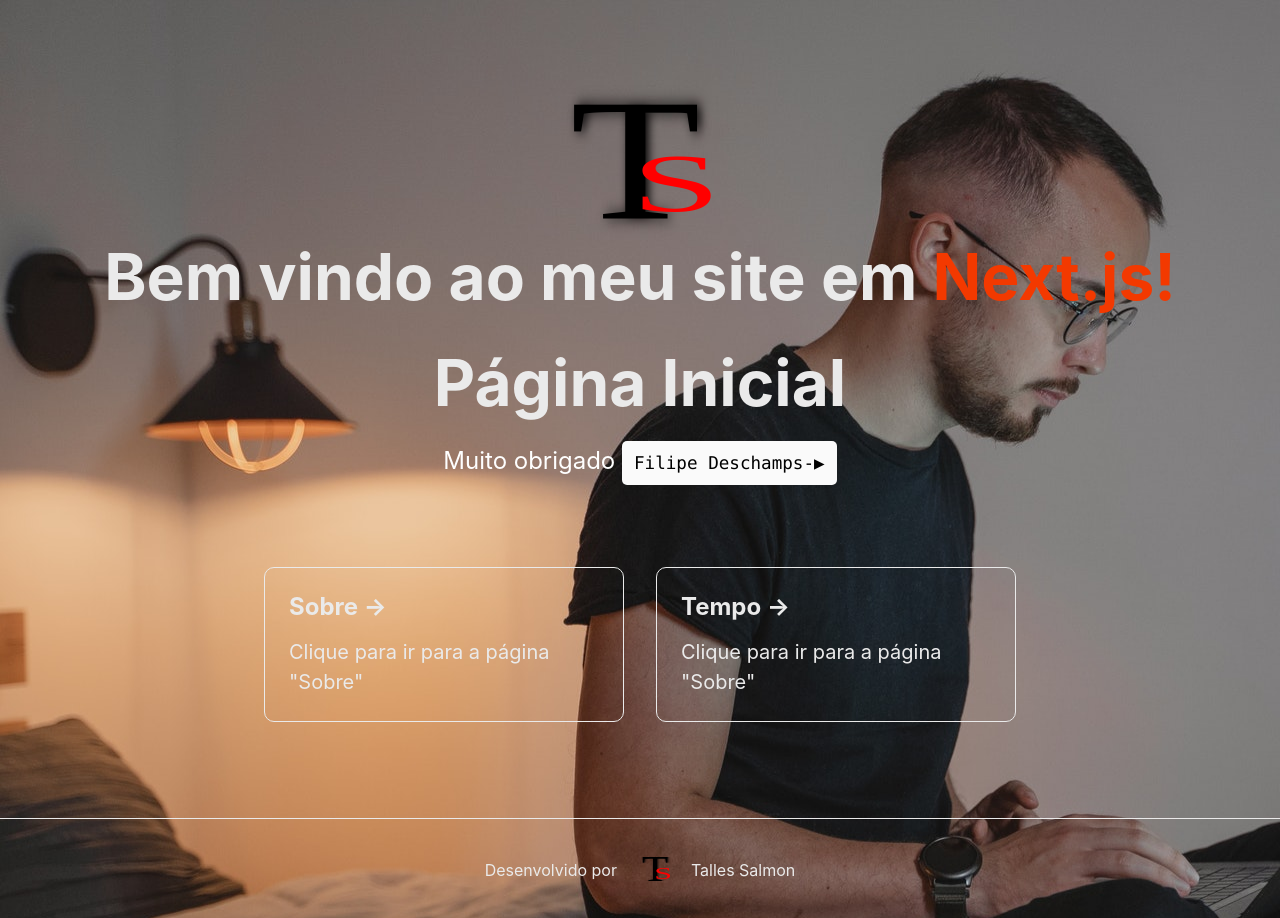
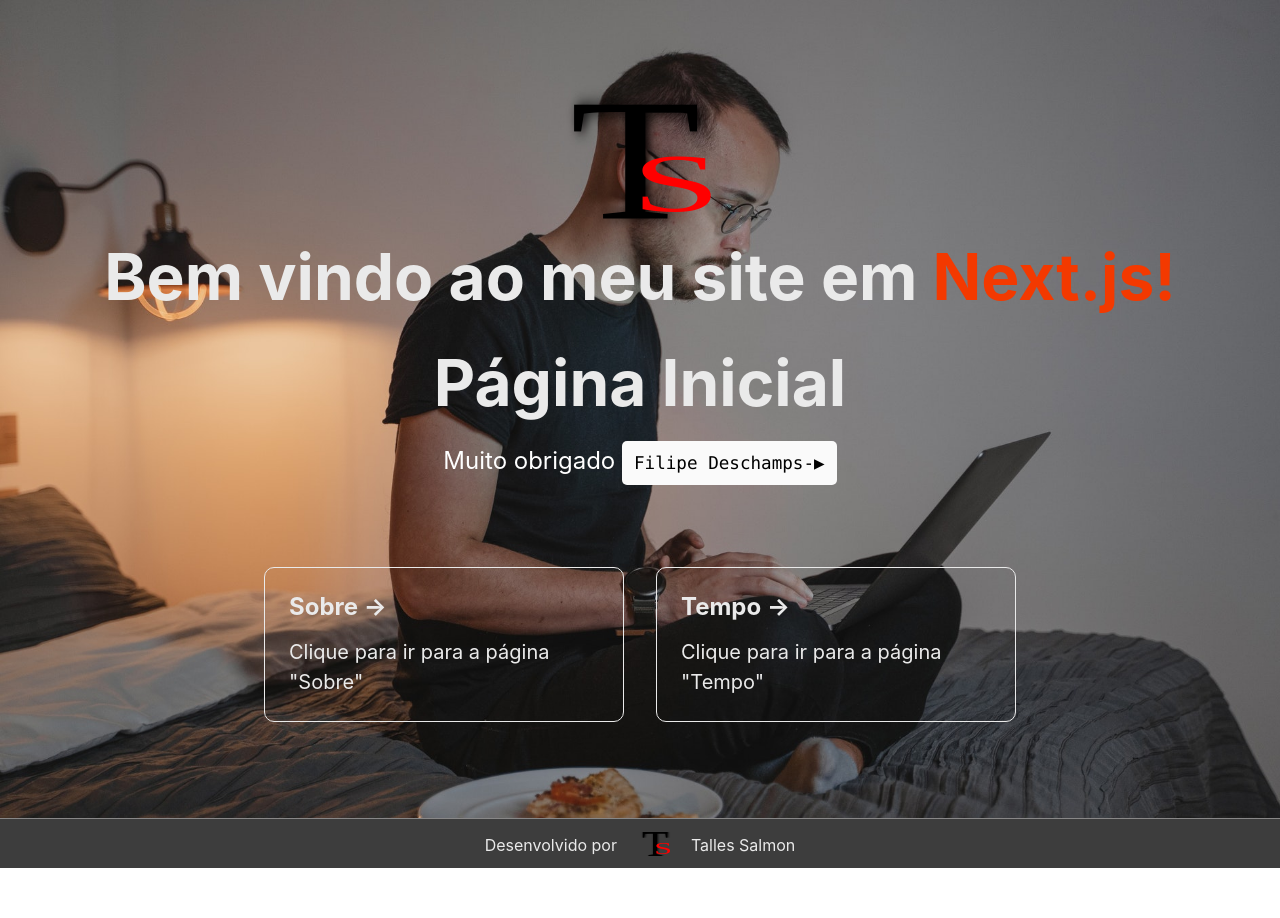
Before and after one commit to tallessalmon/site-new-next, a Next.js app: page / in a window 1280 px wide. After the commit the page ends 868 px from the top, so only its background shows below. Built offline with nearby package versions, Linux system fonts and the light colour scheme.

Commit message:
fix background image

```diff
--- a/pages/index.js
+++ b/pages/index.js
@@ -4,7 +4,7 @@ import styles from '../styles/Home.module.css'
 
 export default function Home() {
   return (
-      <div className={styles.container,styles.bgimage}>
+      <div className={styles.bgimage}>
       <Head>
         <title>Next JS TESTE</title>
         <link rel="icon" href="/talles.ico" />
@@ -35,7 +35,7 @@ export default function Home() {
           <Link href="/tempo">
           <a className={styles.card}>
             <h3>Tempo &rarr;</h3>
-            <p>Clique para ir para a página "Sobre"</p>
+            <p>Clique para ir para a página "Tempo"</p>
           </a>
           </Link>
         </div>
--- /dev/null
+++ b/pages/posts.js
@@ -0,0 +1,3 @@
+import Head from 'next/head'
+import Link from 'next/link'
+import styles from '../styles/Home.module.css'
--- a/styles/Home.module.css
+++ b/styles/Home.module.css
@@ -18,11 +18,12 @@
 
 .footer {
   width: 100%;
-  height: 100px;
-  border-top: 1px solid #eaeaea;
+  height: 50px;
+  border-top: 1px solid #888787;
   display: flex;
   justify-content: center;
   align-items: center;
+  background-color: #3d3d3d;
 }
 
 .footer img {
@@ -122,10 +123,17 @@
     height: 10em;
 }
 .bgimage{
-  background-image: url("/bg.jpg")
+  background-image: url("/bg.jpg");
+  background-attachment: fixed;
+  background-size: cover;
+
 }
+
 .paragrafo{
   color: #eaeaea;
+}
+.bloco{
+  background-color: #888787;
 }
 @media (max-width: 600px) {
   .grid {
```
